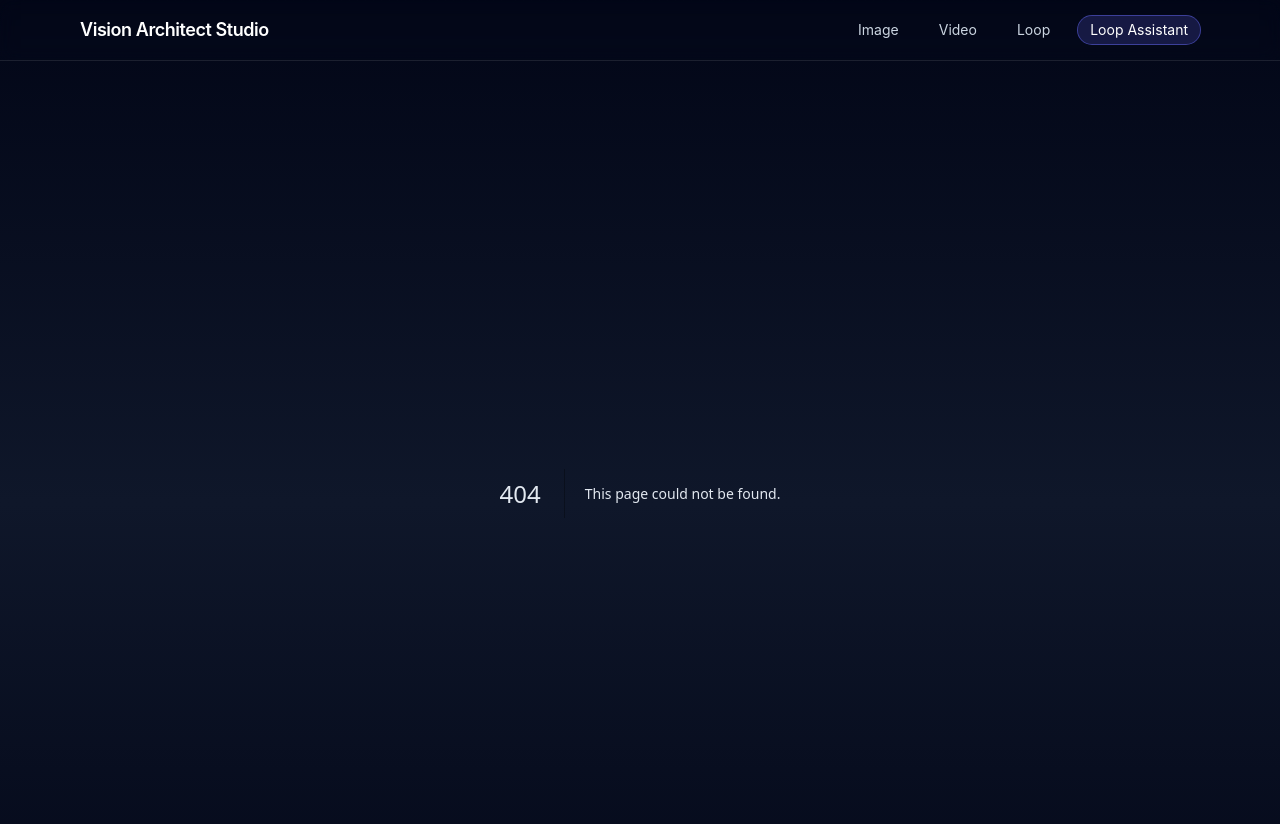
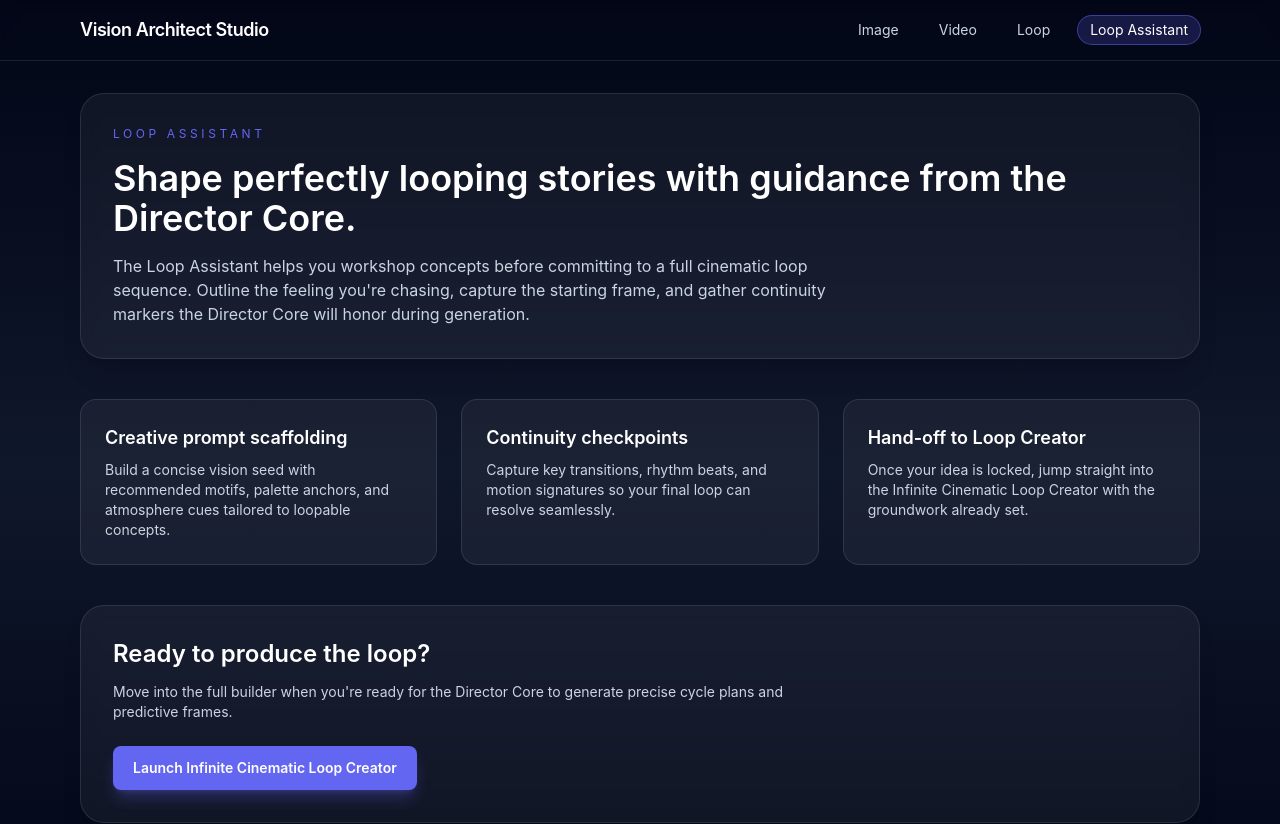
Before and after one commit to kc204/vision-, a Next.js app: page /loop-assistant in a window 1280 px wide. Before the commit this address had no page. Shown: the top 824 px of the page. Built offline with nearby package versions, Linux system fonts and the light colour scheme.

Commit message:
Add Loop Assistant placeholder page

```diff
--- /dev/null
+++ b/src/app/loop-assistant/page.tsx
@@ -0,0 +1,57 @@
+import Link from "next/link";
+
+export default function LoopAssistantPage() {
+  return (
+    <section className="space-y-10">
+      <div className="rounded-3xl border border-white/10 bg-white/5 p-8 shadow-xl backdrop-blur">
+        <p className="text-xs uppercase tracking-[0.3em] text-canvas-accent">
+          Loop Assistant
+        </p>
+        <h1 className="mt-4 text-3xl font-semibold text-white sm:text-4xl">
+          Shape perfectly looping stories with guidance from the Director Core.
+        </h1>
+        <p className="mt-4 max-w-3xl text-base text-slate-300">
+          The Loop Assistant helps you workshop concepts before committing to a full cinematic loop sequence. Outline the
+          feeling you're chasing, capture the starting frame, and gather continuity markers the Director Core will honor
+          during generation.
+        </p>
+      </div>
+
+      <div className="grid gap-6 lg:grid-cols-3">
+        <div className="rounded-2xl border border-white/10 bg-white/5 p-6">
+          <h2 className="text-lg font-semibold text-white">Creative prompt scaffolding</h2>
+          <p className="mt-2 text-sm text-slate-300">
+            Build a concise vision seed with recommended motifs, palette anchors, and atmosphere cues tailored to loopable
+            concepts.
+          </p>
+        </div>
+        <div className="rounded-2xl border border-white/10 bg-white/5 p-6">
+          <h2 className="text-lg font-semibold text-white">Continuity checkpoints</h2>
+          <p className="mt-2 text-sm text-slate-300">
+            Capture key transitions, rhythm beats, and motion signatures so your final loop can resolve seamlessly.
+          </p>
+        </div>
+        <div className="rounded-2xl border border-white/10 bg-white/5 p-6">
+          <h2 className="text-lg font-semibold text-white">Hand-off to Loop Creator</h2>
+          <p className="mt-2 text-sm text-slate-300">
+            Once your idea is locked, jump straight into the Infinite Cinematic Loop Creator with the groundwork already set.
+          </p>
+        </div>
+      </div>
+
+      <div className="rounded-3xl border border-white/10 bg-white/5 p-8 shadow-xl backdrop-blur">
+        <h2 className="text-2xl font-semibold text-white">Ready to produce the loop?</h2>
+        <p className="mt-3 max-w-2xl text-sm text-slate-300">
+          Move into the full builder when you're ready for the Director Core to generate precise cycle plans and predictive
+          frames.
+        </p>
+        <Link
+          href="/loop"
+          className="mt-6 inline-flex items-center justify-center rounded-lg bg-canvas-accent px-5 py-3 text-sm font-semibold text-white shadow-lg shadow-indigo-500/30 transition hover:bg-indigo-500"
+        >
+          Launch Infinite Cinematic Loop Creator
+        </Link>
+      </div>
+    </section>
+  );
+}
```
